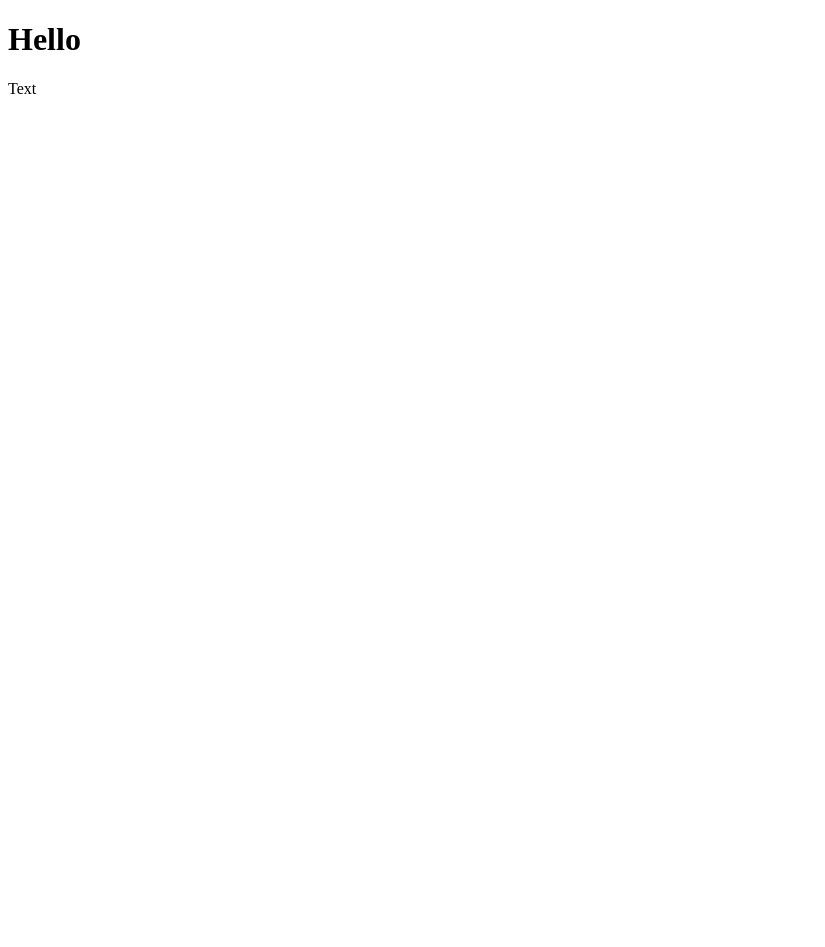
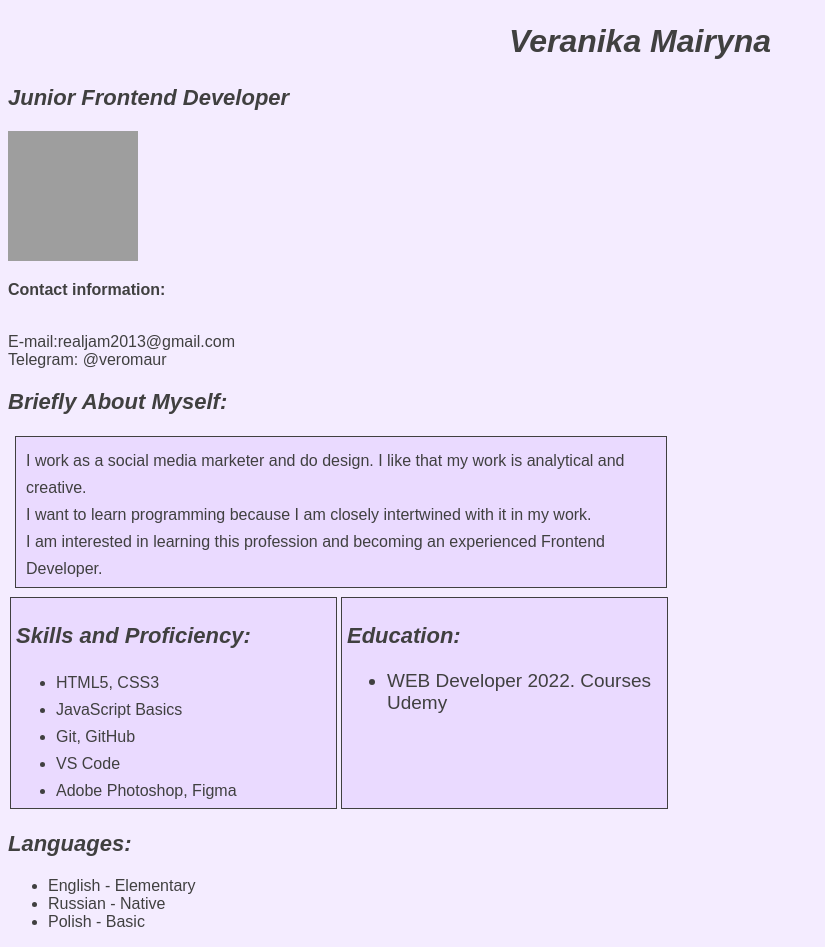
Before and after one commit to veromaur/rsschool-cv, a plain HTML site: page index.html in a window 1280 px wide. Shown: the whole page, without its empty margins (0-825 px from the left). Before the commit the page ends 800 px from the top, so only its background shows below. Drawn offline with Linux system fonts and the light colour scheme; grey boxes are pictures that could not be loaded.

Commit message:
rsschool-cv-html

```diff
--- a/index.html
+++ b/index.html
@@ -8,7 +8,46 @@
     <link rel="stylesheet" href="style.css">
 </head>
 <body>
-    <h1>Hello</h1>
-    <p>Text</p>
+ <h1>Veranika Mairyna</h1>
+ <h2 сlass="anima">Junior Frontend Developer</h2>
+ <p>
+    <img src="https://klike.net/uploads/posts/2019-03/1551511784_4.jpg" alt="people" width="130" height="130"></p>
+<p class="text1">Contact information:</p>
+    <p><br>E-mail:realjam2013@gmail.com <br>Telegram: @veromaur</p>
+</p>
+
+ <h2>Briefly About Myself:</h2>
+ <div class="box">I work as a social media marketer and do design. I like that my work is analytical and creative.
+    <br> I want to learn programming because I am closely intertwined with it in my work.
+    <br> I am interested in learning this profession and becoming an experienced Frontend Developer.
+ </div>
+
+ <div class="boxmain">
+ <div class="box2">
+    <h2>Skills and Proficiency:</h2>
+    <ul>
+      <li>HTML5, CSS3</li>
+      <li>JavaScript Basics</li>
+      <li>Git, GitHub</li>
+      <li>VS Code</li>
+      <li>Adobe Photoshop, Figma</li>
+  </ul>
+ </div>
+
+<div class="box3">
+    <h2>Education:</h2>
+    <ul>
+        <li>WEB Developer 2022. Сourses Udemy</li>
+    </ul>
+</div>
+</div>
+<h2>Languages:</h2>
+<div>
+    <ul>
+       <li>English - Elementary</li>
+       <li>Russian - Native</li>
+       <li>Polish - Basic</li>
+    </ul>
+</div>
 </body>
 </html>
--- a/style.css
+++ b/style.css
@@ -1,4 +1,81 @@
-html, body {
-font-size: 16px;
-backgrount-color:red;
+body {
+    background-color: #F4ECFF;
+    color:#404040;
+    font-family: Arial, Futura;
+    margin: 10px, 10px, 10px, 20px;
 }
+
+h1 {
+ font-size: 32px;
+ line-height: 40px;
+ font-style:italic;
+ text-align: center;
+}
+
+h2 {
+ font-size: 22px;
+ line-height: 30px;
+ font-style:italic;
+ text-align: left;
+}
+
+h3 {
+ font-size: 19px;
+ line-height: 25px;
+}
+
+.boxmain {
+    display: flex;
+}
+.box {
+  background-color:#EADAFF;
+  line-height: 27px;
+  width:630px;
+  height:130px;
+  padding: 10px;
+  border: 1px solid;
+  margin: 7px;
+}
+
+.box2 {
+  background-color:#EADAFF;
+  line-height: 27px;
+  width:315px;
+  height:200px;
+  padding: 5px;
+  border: 1px solid;
+  margin: 2px;
+
+  /* display: inline-block; */
+  /* float: left; width: 33%; */
+}
+
+.box3 {
+    background-color:#EADAFF;
+    font-size:19px;
+    width: 315px;
+    height:200px;
+    padding: 5px;
+    border: 1px solid;
+    margin: 2px;
+
+    /* display: inline-block; */
+    /* float: right; width: 30%; */
+  }
+
+  .text1 {
+    font-weight: 800;
+  }
+
+  /* .anima {
+    animation: ani1 3s infinite;
+  }
+
+  @keyframes ani1 {
+    0% {
+        color: #404040;
+    }
+    100% {
+        colore: #EADAFF;
+    }
+  } */
```
